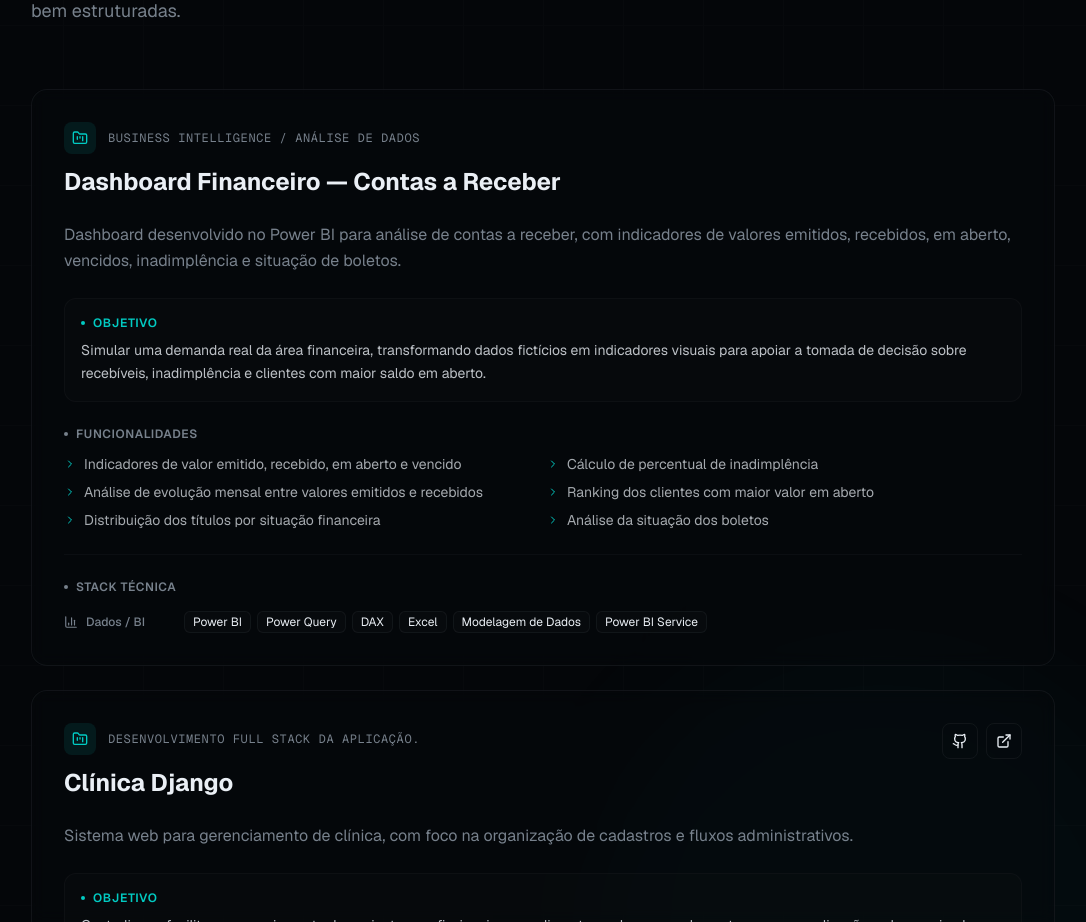
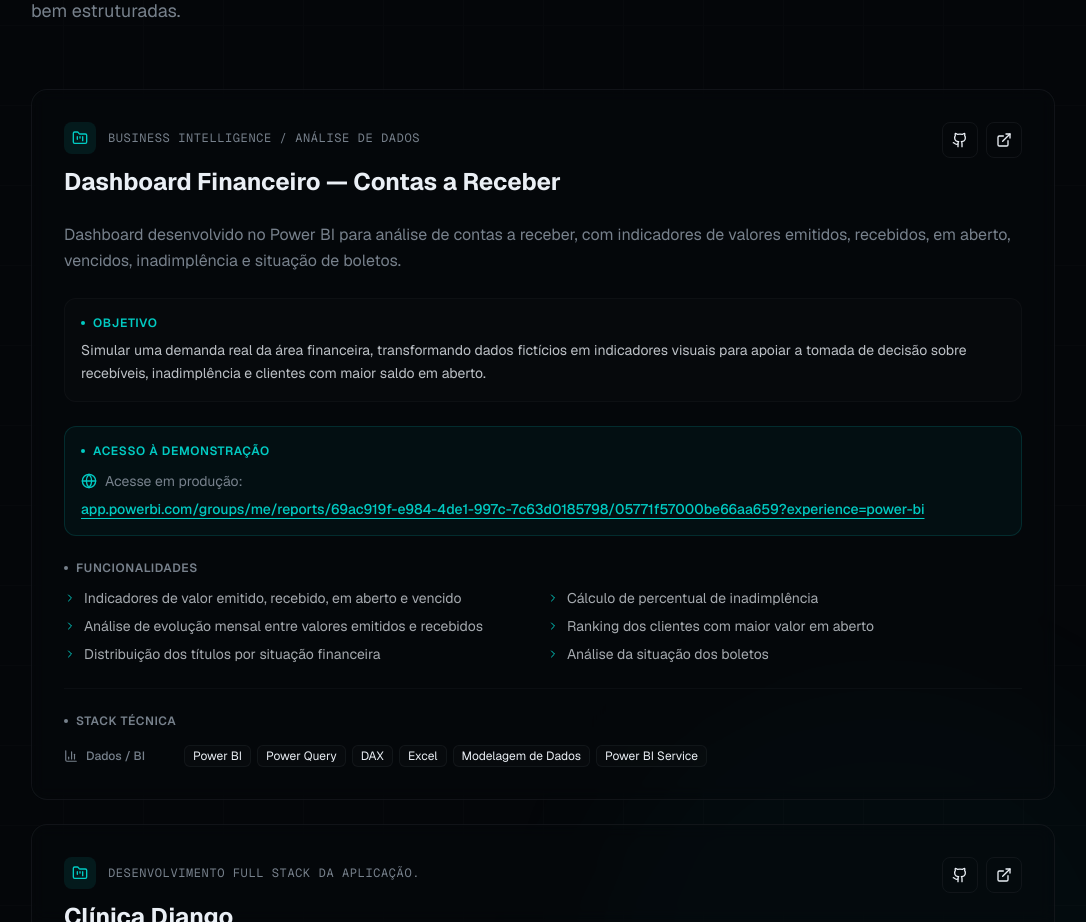
Before and after one commit to Guimax0304/my-curriculo, a Next.js app: page / in a window 1280 px wide. Shown: the part 2780-3702 px from the top of the page, without its empty margins (97-1183 px from the left). Built offline with nearby package versions, Linux system fonts and the light colour scheme.

Commit message:
adicionando links do projeto Power BI

```diff
--- a/data/portfolio-data.ts
+++ b/data/portfolio-data.ts
@@ -115,7 +115,10 @@ export const projects: Project[] = [
       "Power BI Service",
     ],
   },
+  repoUrl: "https://github.com/Guimax0304/dashboard-financeiro-powerbi",
+  demoUrl: "https://app.powerbi.com/groups/me/reports/69ac919f-e984-4de1-997c-7c63d0185798/05771f57000be66aa659?experience=power-bi",
 },
+
   {
     id: "clinica-django",
     name: "Clínica Django",
```
Lines whose indentation alone changed are shown as unchanged.
